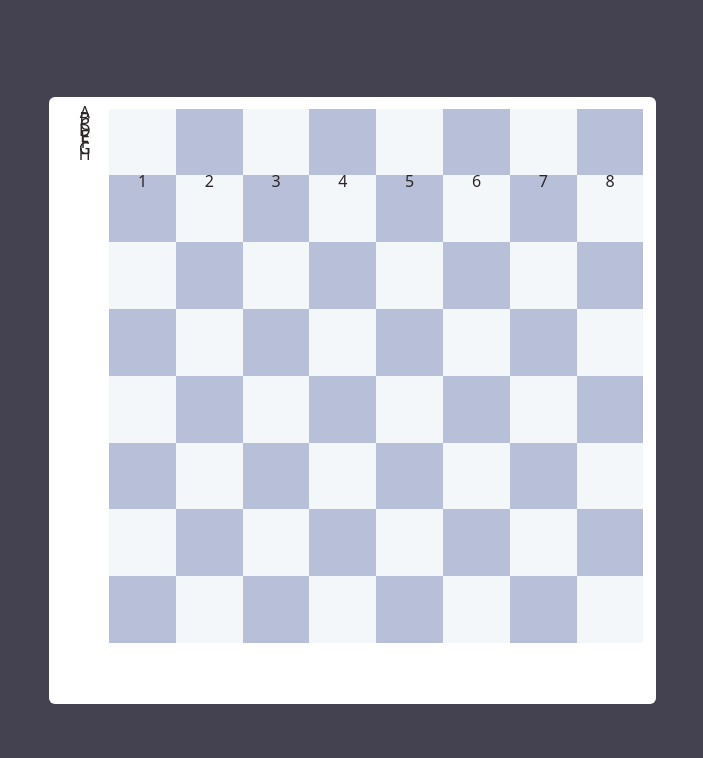
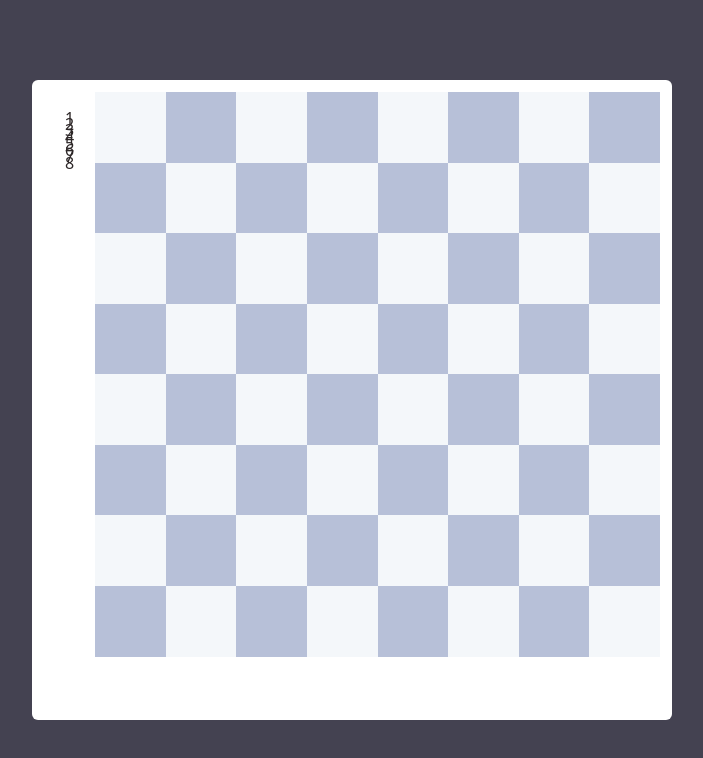
Before and after one commit to FyodorSologub/chess-app, a Next.js app: page / in a window 1280 px wide. Shown: the top 758 px of the page, without its empty margins (288-991 px from the left). Built offline with nearby package versions, Linux system fonts and the light colour scheme.

Commit message:
added hover logic

```diff
--- a/app/features/ChessBoard.tsx
+++ b/app/features/ChessBoard.tsx
@@ -20,15 +20,15 @@ const chessCells: JSX.Element[] = Object.entries(cells).map(([key, value]) => {
 
 const ChessBoard = () : JSX.Element => {
   return (
-    <section className='aspect-square w-full md:max-w-[607px] md:max-h-[640px] rounded-md bg-white p-3 grid grid-cols-12 grid-rows-12 gap-0'>
+    <section className='aspect-square w-full h-full md:max-w-[640px] md:max-h-[640px] rounded-md bg-white p-3 grid grid-cols-12 grid-rows-12 gap-0'>
         <div className='grid grid-cols-1 grid-rows-8 col-span-1 row-span-11 gap-0'>
-          { boardFiles }
+          { boardRanks }
         </div>
         <div className='aspect-square col-span-11 row-span-11 grid grid-cols-8 grid-rows-8 gap-0'>
           { chessCells }
         </div>
         <div className='col-span-full col-start-2 row-span-1 grid grid-cols-8 grid-rows-1 gap-0'>
-          { boardRanks }
+          { boardFiles }
         </div>
     </section>
   );
--- a/app/lib/constants.ts
+++ b/app/lib/constants.ts
@@ -1,4 +1,6 @@
 import { CellXCor, CellYCor, Cells, Ranks, Files } from "./interfaces";
+
+const alphabet : readonly string[] = 'abcdefghijklmnopqrstuvwxyz'.toUpperCase().split('');
 
 const ranks: Ranks = Object.fromEntries(
     Array.from({ length: 8 }, (_, index) => [String(index + 1) as CellXCor, { isHovered: false }])
@@ -17,4 +19,4 @@ const cells: Cells = Object.fromEntries(
     ).flat()
 ) as Cells;
 
-export { ranks, files, cells };
+export { alphabet, ranks, files, cells };
--- a/app/ui/chess_board/BoardFile.tsx
+++ b/app/ui/chess_board/BoardFile.tsx
@@ -1,7 +1,7 @@
 import { CellYCor } from "@/app/lib/interfaces";
 
 const BoardFile = ({ yCor, ...rest }: { yCor: CellYCor } & React.HTMLProps<HTMLParagraphElement>): JSX.Element => {
-    const className = 'flex justify-center items-center text-velvetBlack-custom antialiased font-thin col-span-1 row-span-1';
+    const className = 'aspect-square flex justify-center items-center text-velvetBlack-custom antialiased font-thin col-span-1 row-span-1';
 
     return <p className={ className }>{ yCor }</p>;
 };
--- a/app/ui/chess_board/BoardRank.tsx
+++ b/app/ui/chess_board/BoardRank.tsx
@@ -1,7 +1,7 @@
 import { CellXCor } from "@/app/lib/interfaces";
 
 const BoardRank = ({ xCor, ...rest }: { xCor: CellXCor } & React.HTMLProps<HTMLParagraphElement>): JSX.Element => {
-    const className = 'flex justify-center items-center text-velvetBlack-custom antialiased font-thin col-span-1 row-span-1';
+    const className = 'aspect-square flex justify-center items-center text-velvetBlack-custom antialiased font-thin col-span-1 row-span-1';
 
     return <p className={ className }>{ xCor }</p>;
 };
--- a/app/ui/chess_board/ChessCell.tsx
+++ b/app/ui/chess_board/ChessCell.tsx
@@ -1,5 +1,9 @@
+"use client";
+
 import { twMerge } from 'tailwind-merge'
 import { CellXCor, CellYCor, Cell } from '@/app/lib/interfaces';
+import { alphabet } from '@/app/lib/constants';
+import { useState } from "react";
 
 enum CellBgColor {
   Light = 'bg-piecesLight-custom',
@@ -9,7 +13,6 @@ enum CellBgColor {
 type CellBgColorFunc = (xCor : Cell['xCor'], yCor : Cell['yCor']) => CellBgColor.Light | CellBgColor.Dark;
 
 const getCellBgColor: CellBgColorFunc = (xCor, yCor) => {
-  const alphabet : readonly string[] = 'abcdefghijklmnopqrstuvwxyz'.toUpperCase().split('');
   const start = (Number(xCor)) % 2 === 0 ? alphabet.indexOf(yCor)+0 : alphabet.indexOf(yCor)+1;
 
   switch(start%2===0) {
@@ -21,13 +24,33 @@ const getCellBgColor: CellBgColorFunc = (xCor, yCor) => {
 };
 
 const ChessCell = ({ xCor, yCor, ...rest }: { xCor: CellXCor; yCor: CellYCor } & React.HTMLProps<HTMLParagraphElement>): JSX.Element => {
+  const [isHovered, setHovered] = useState(false);
+
   const className = twMerge(
-    'aspect-square col-span-1 row-span-1 flex justify-center items-center',
-    getCellBgColor(xCor, yCor)
+    'relative aspect-square col-span-1 row-span-1 flex justify-center items-center p-1',
+    getCellBgColor(xCor, yCor),
+  );
+
+  const span1Classes = twMerge(
+    'absolute bottom-2 right-2',
+    getCellBgColor(xCor, yCor) === CellBgColor.Light ? 'text-piecesDark-custom' : 'text-piecesLight-custom',
+    isHovered === true ? 'block' : 'hidden',
+  );
+
+  const span2Classes = twMerge(
+    'absolute top-2 left-2',
+    getCellBgColor(xCor, yCor) === CellBgColor.Dark ? 'text-piecesLight-custom' : 'text-piecesDark-custom',
+    isHovered === true ? 'block' : 'hidden',
   );
 
   return (
-    <p className={ className } />
+    <p
+      className={ className }
+      onMouseEnter={() => setHovered(true)} onMouseLeave={() => setHovered(false)}
+    >
+      <span className={span1Classes}>{ yCor }</span>
+      <span className={span2Classes}>{ xCor }</span>
+    </p>
   );
 };
 
```
